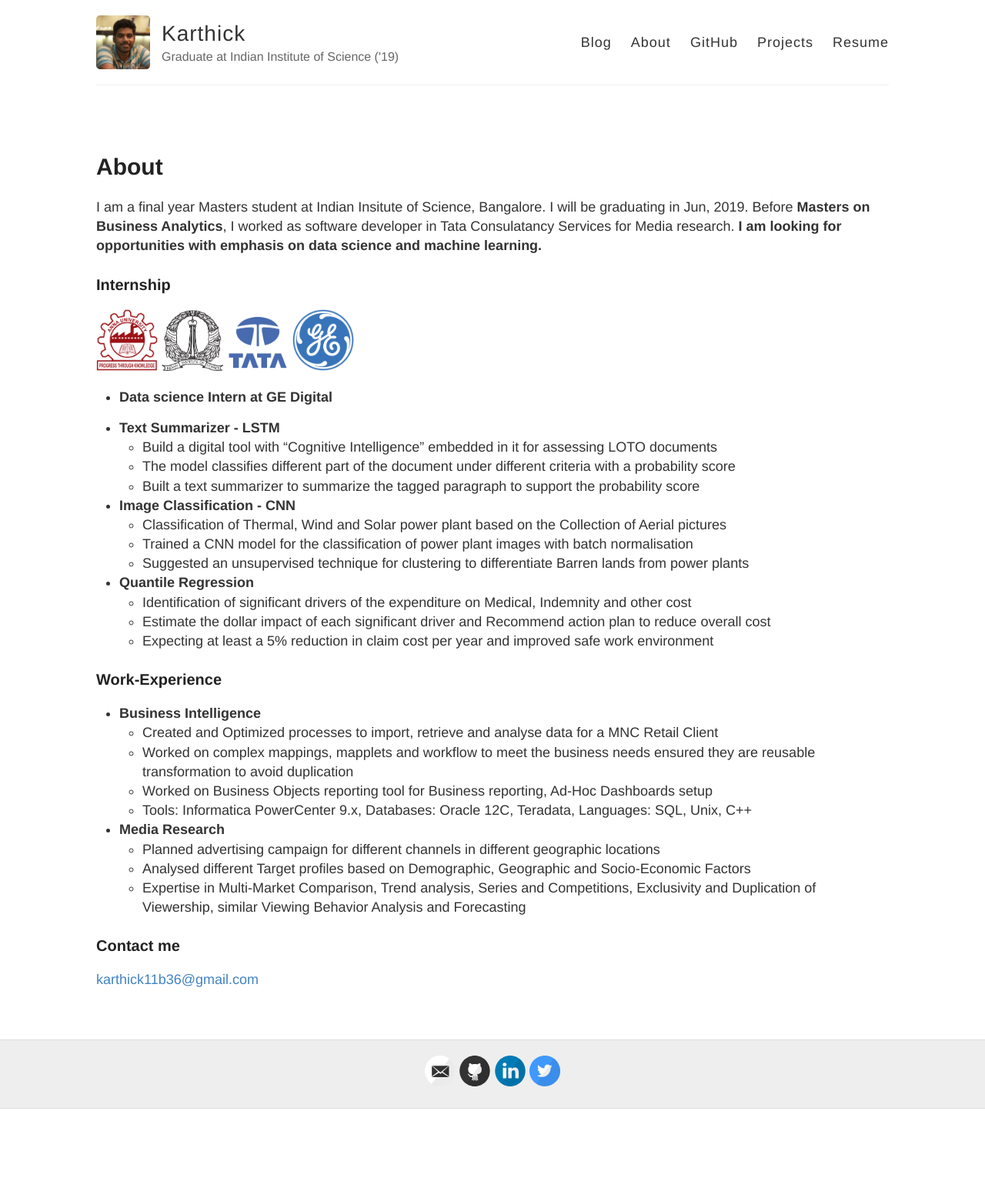
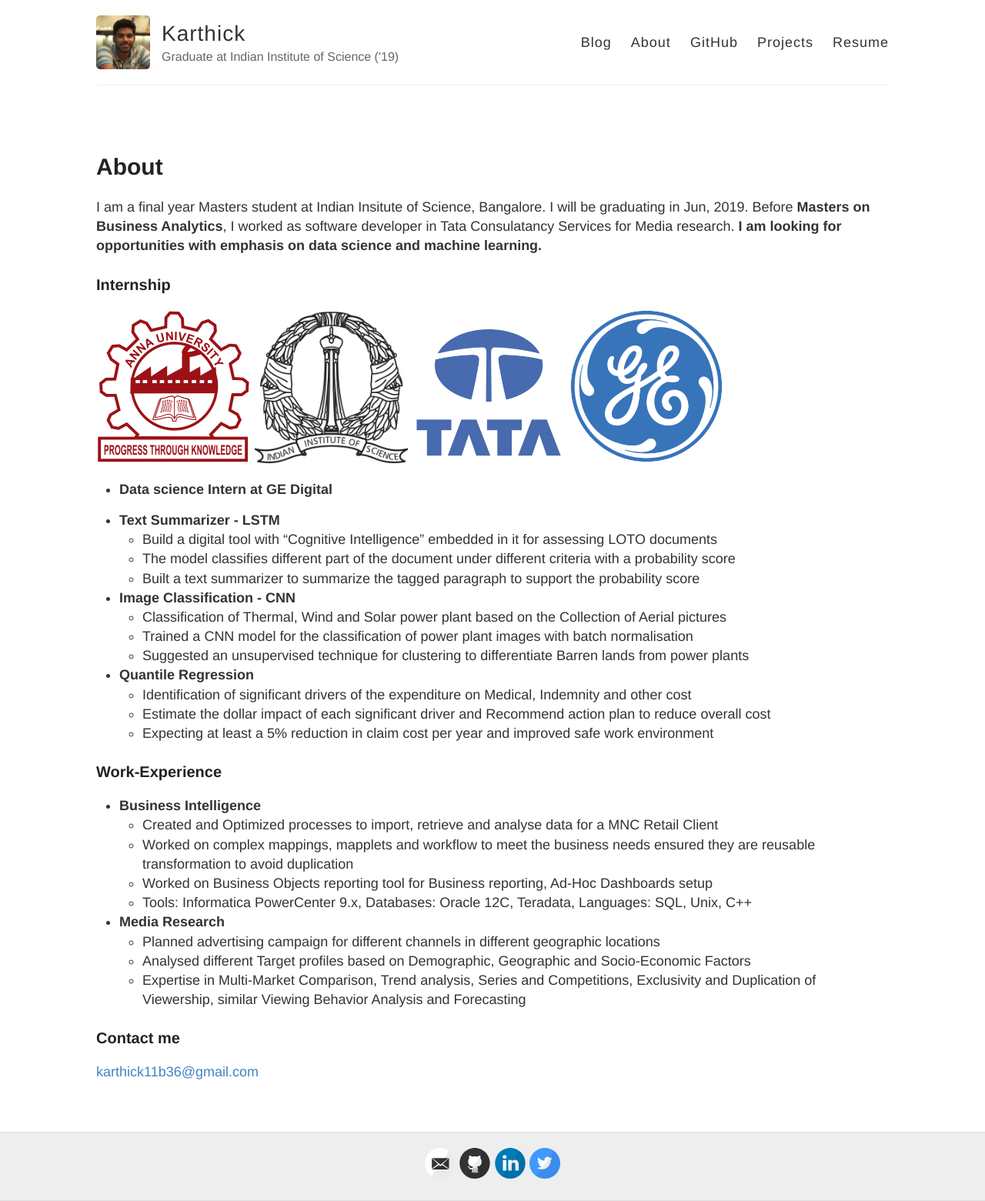
Before and after one commit to SR1608/karthickrajas.github.io, a Jekyll site: the page built from about.md, in a window 1280 px wide. Shown: the whole page at 77% size. Built offline with Jekyll 4.4.1, drawn with Linux system fonts in a browser that asks for light colours; before the commit the page ends 1441 px from its top, so only the background shows below that.

```diff
--- a/about.md
+++ b/about.md
@@ -8,7 +8,7 @@ I am a final year Masters student at Indian Insitute of Science, Bangalore. I wi
 
 ### Internship
 
-<img src="/assets/Anna_univ.png" width="80">                    <img src="/assets/IISc.png" width="80">                     <img src="/assets/TCS.png" width="80">                     <img src="/assets/GE.png" width="80">
+<img src="/assets/Anna_univ.png" width="200">                    <img src="/assets/IISc.png" width="200">                     <img src="/assets/TCS.png" width="200">                     <img src="/assets/GE.png" width="200">
 
 * **Data science Intern at GE Digital**
 
```
Also changed, not shown: README.md.
